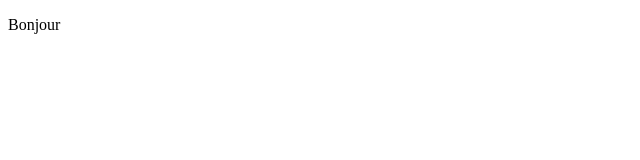
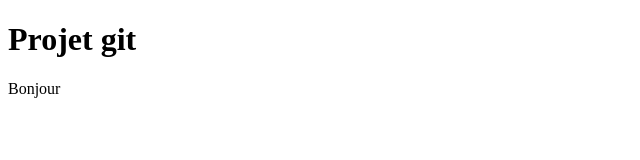
Before and after one commit to Yair06/proj-imc, a plain HTML site: page index.html in a window 1280 px wide. Shown: the whole page, without its empty margins (0-640 px from the left). Drawn offline with Linux system fonts and the light colour scheme.

Commit message:
add d'une balise h1 dans index.html

```diff
--- a/index.html
+++ b/index.html
@@ -5,6 +5,7 @@
     <title>Title</title>
 </head>
 <body>
+<h1>Projet git </h1>
 <p>Bonjour</p>
 </body>
 </html>
```
